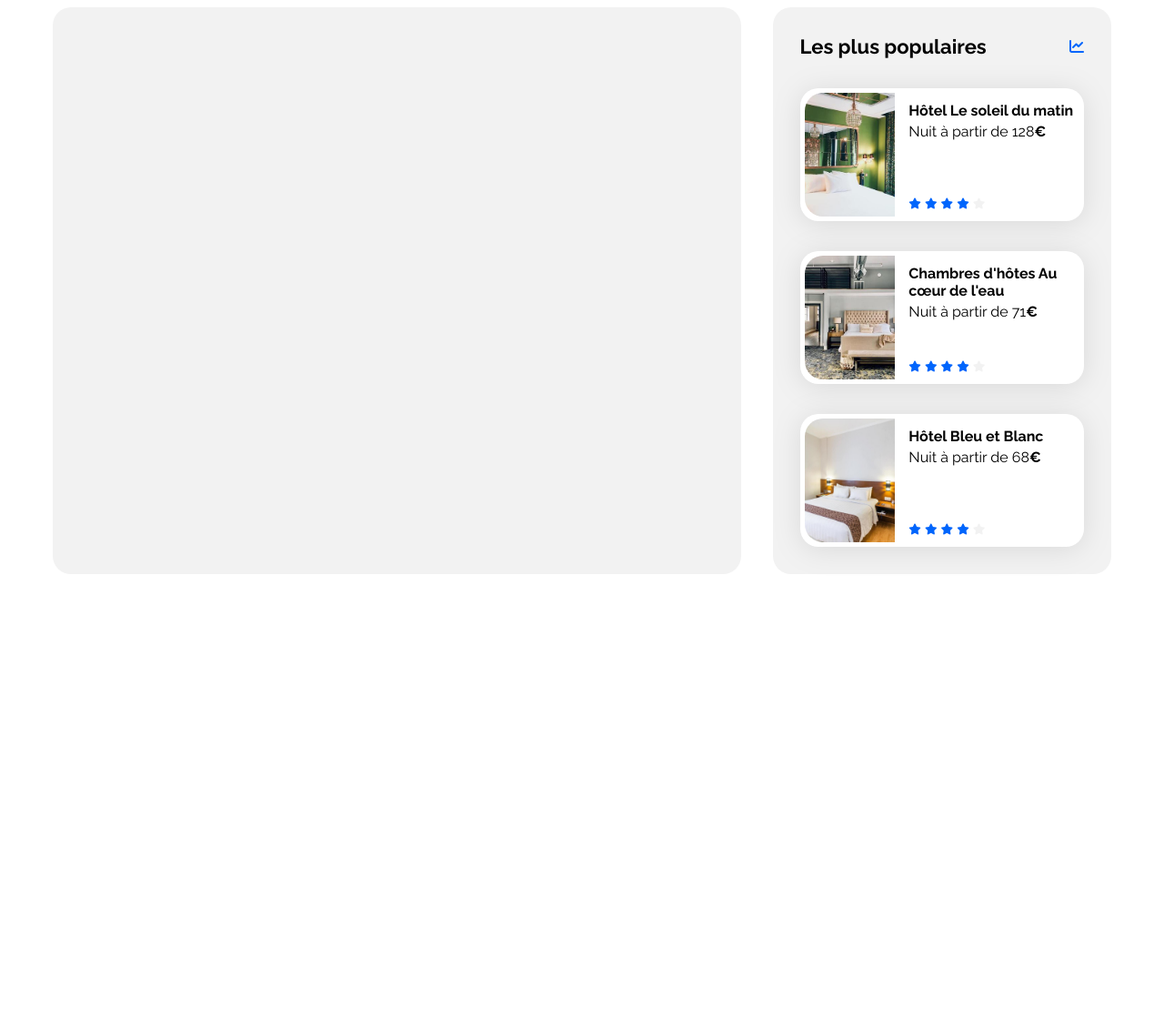
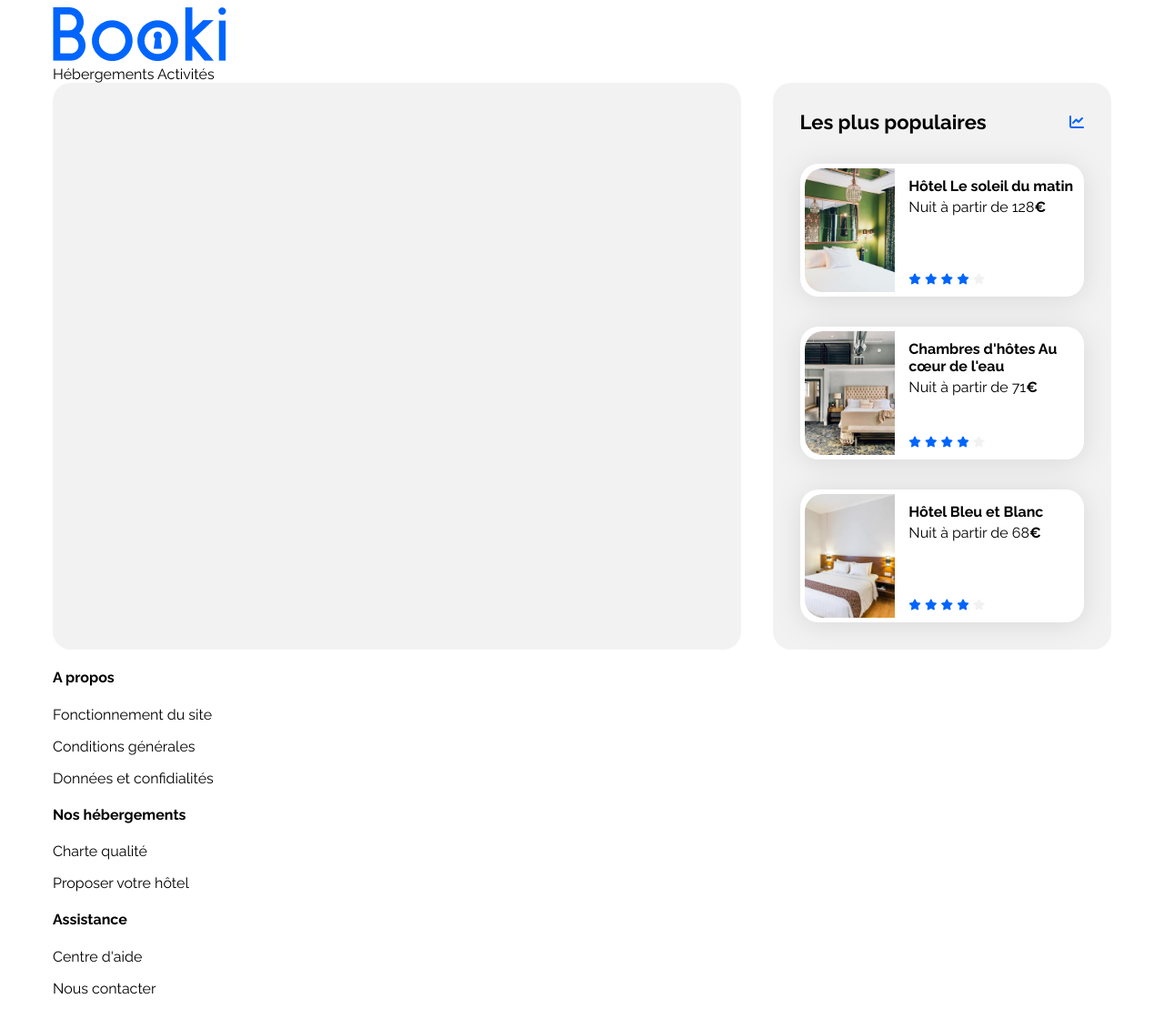
Before and after one commit to laflosh/Developpeur-web-formation-OC-projet_2-bookie, a plain HTML site: page index.html in a window 1280 px wide. Shown: the whole page at 91% size. Before the commit the page ends 800 px from the top, so only its background shows below. Drawn offline with Linux system fonts and the light colour scheme.

Commit message:
Intégration structure header, footer

```diff
--- a/index.html
+++ b/index.html
@@ -20,7 +20,17 @@
 
         <header>
 
+            <img src="images/logo/Booki.png" title="Bookie" alt="Logo de l'enseigne Bookie"/>
+
+            <nav>
+
+                <a href="#">Hébergements</a>
+                <a hre="#">Activités</a>
+
+            </nav>
+
         </header>
+
         <main>
 
             <div class="hebergements-and-populaires">
@@ -35,11 +45,13 @@
                         <h2 class="section-title">Les plus populaires</h2>
 
                         <i class="fa-solid fa-chart-line" aria-hidden="true"></i>
+
                     </div>
 
                     <div class="populaires-cards">
 
                         <a href="#">
+
                             <article class="card">
 
                                 <img src="./images/hebergements/emile-guillemot.jpg" alt="Image de la chambre d'hôtel montrant un lit">
@@ -144,6 +156,33 @@
 
         <footer>
 
+            <div>
+                <h4>A propos</h4>
+
+                <p>Fonctionnement du site</p>
+                <p>Conditions générales</p>
+                <p>Données et confidialités</p>
+
+            </div>
+
+            <div>
+
+                <h4>Nos hébergements</h4>
+
+                <p>Charte qualité</p>
+                <p>Proposer votre hôtel</p>
+
+            </div>
+
+            <div>
+
+                <h4>Assistance</h4>
+
+                <p>Centre d'aide</p>
+                <p>Nous contacter</p>
+
+            </div>
+
         </footer>
 
     </div>
```
